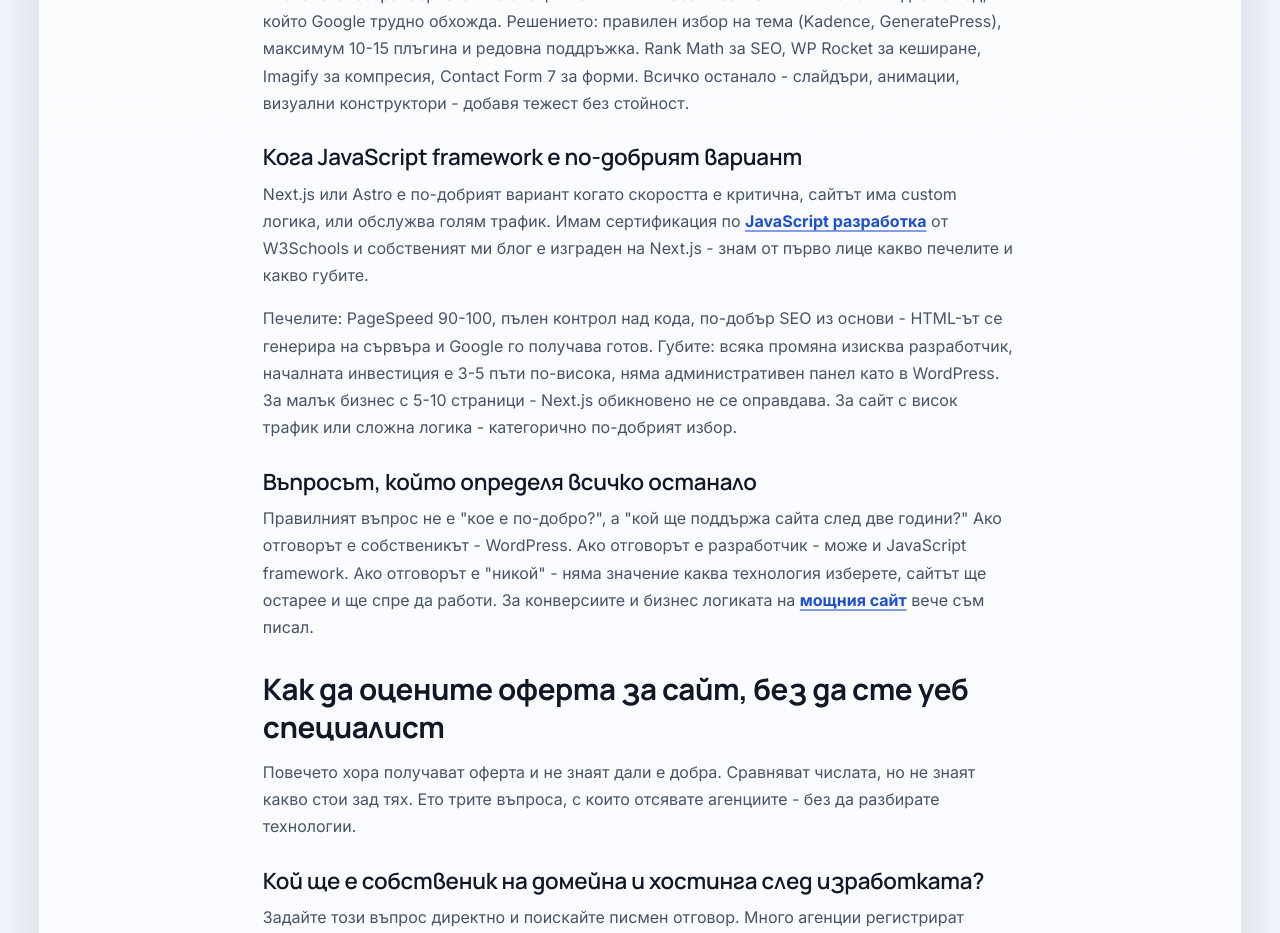
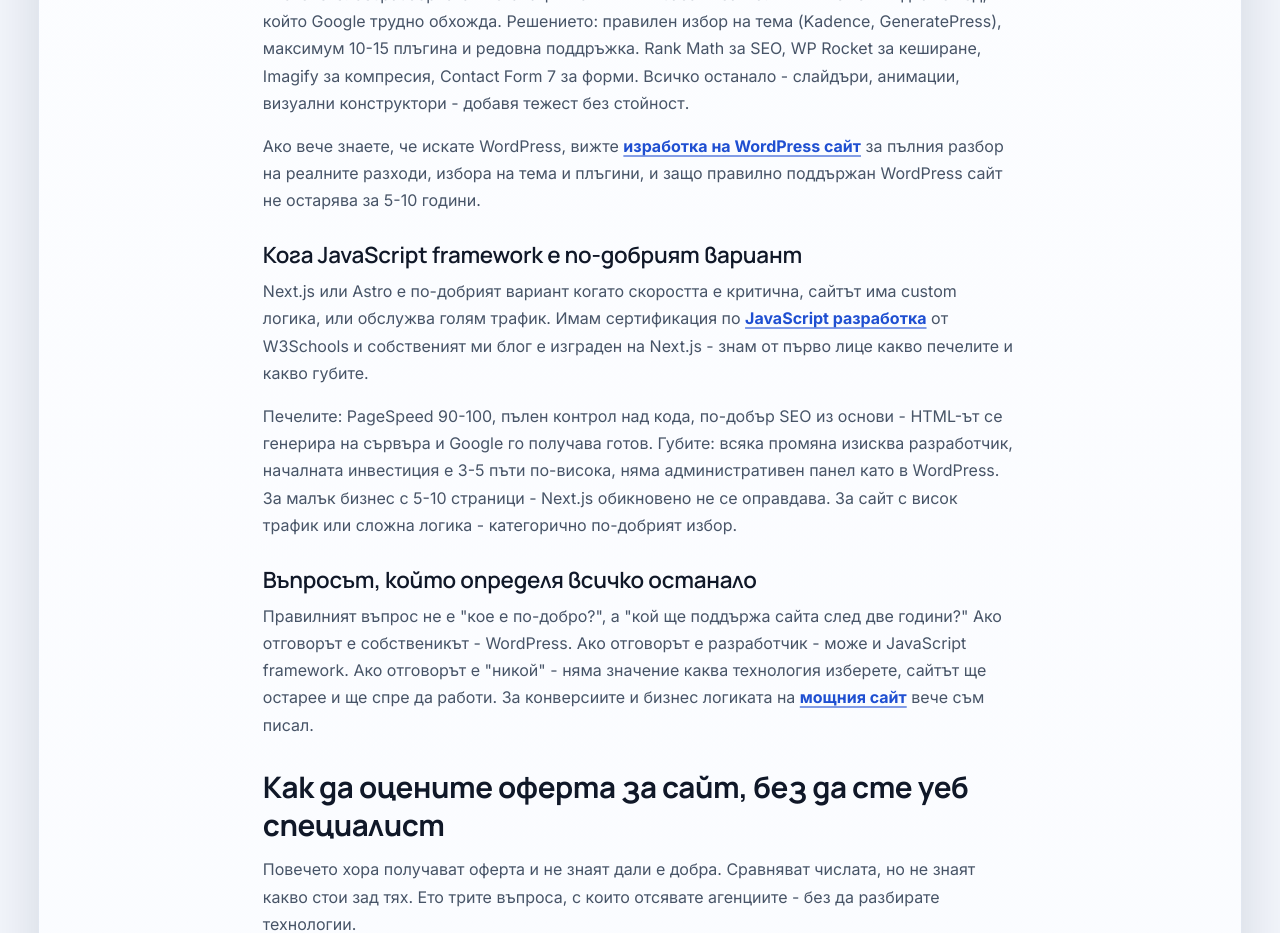
Before and after one commit to inweblife/inweblife, a Next.js app: page /izrabotka-na-sait in a window 1280 px wide. Shown: the part 4300-5233 px from the top of the page. Built offline with nearby package versions, Linux system fonts and the light colour scheme; no server answers.

Commit message:
add internal links

```diff
--- a/pages/izrabotka-na-sait.js
+++ b/pages/izrabotka-na-sait.js
@@ -290,6 +290,14 @@ const IzrabotkaNaSait = () => {
               WP Rocket за кеширане, Imagify за компресия, Contact Form 7 за форми. Всичко
               останало - слайдъри, анимации, визуални конструктори - добавя тежест без стойност.
             </p>
+            <p>
+              Ако вече знаете, че искате WordPress, вижте{" "}
+              <Link href="/wordpress-site">
+                <strong>изработка на WordPress сайт</strong>
+              </Link>{" "}
+              за пълния разбор на реалните разходи, избора на тема и плъгини, и защо правилно
+              поддържан WordPress сайт не остарява за 5-10 години.
+            </p>
 
             <h3>Кога JavaScript framework е по-добрият вариант</h3>
             <p>
```
Also changed, not shown: pages/redizain-ili-nov-sait.js (+9 -0 lines), pages/wordpress-seo.js (+10 -0 lines).
